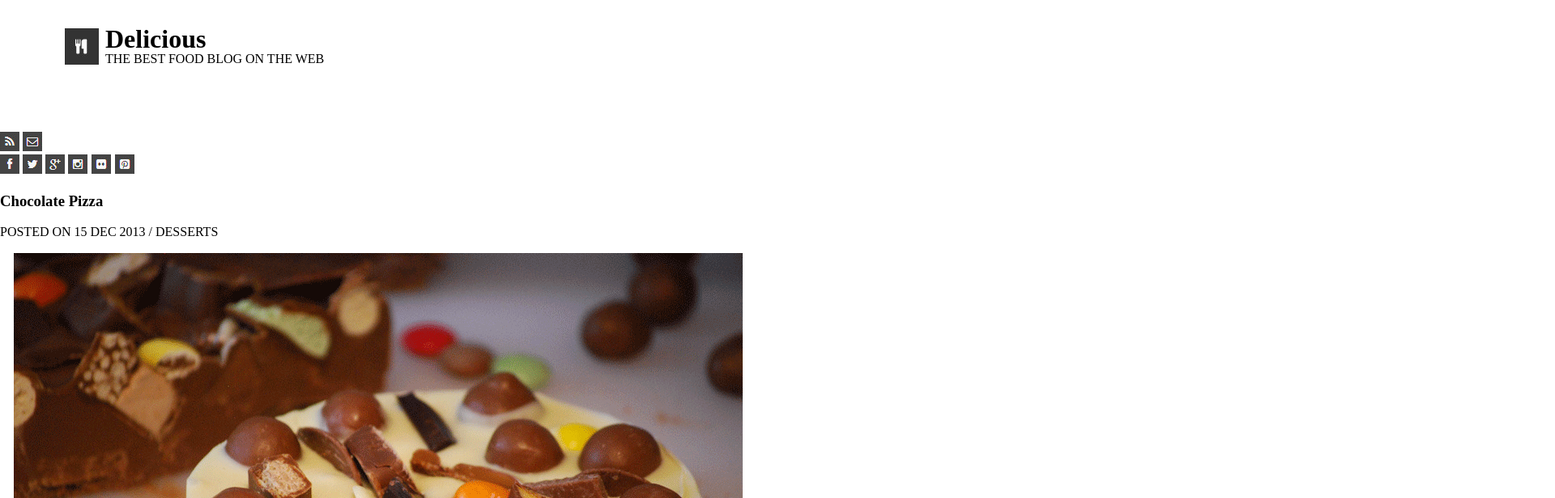
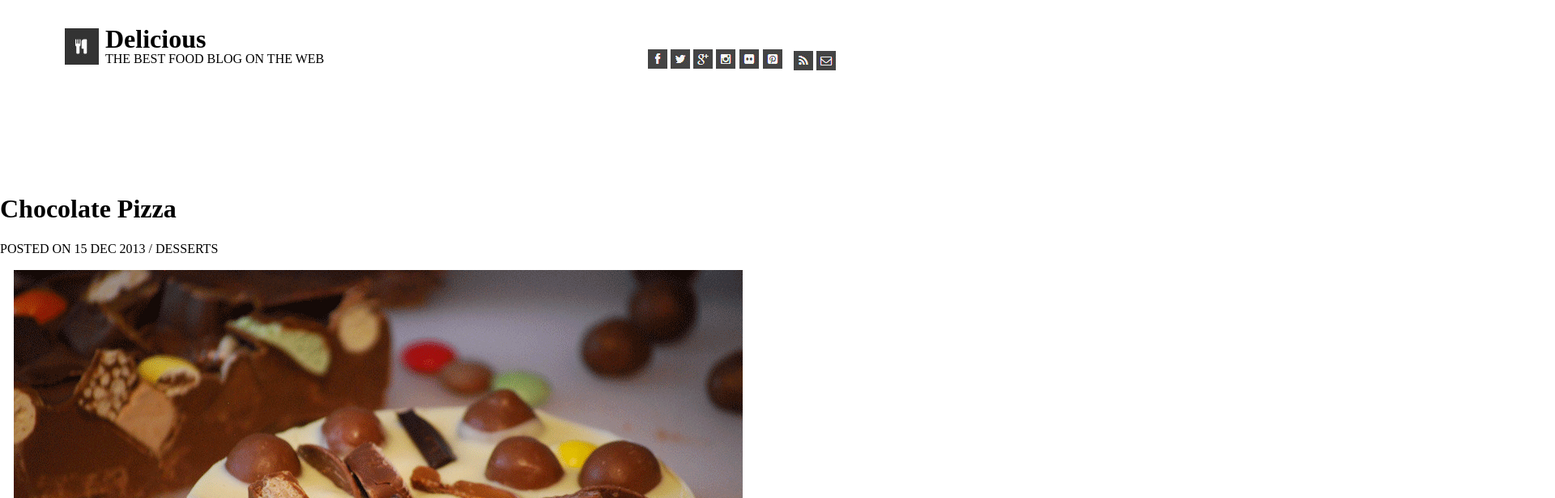
Before and after one commit to abrielcleaver/LAB-10--chocolate-pizza, a website: page index.html in a window 1280 px wide. Shown: the top 616 px of the page at 81% size, 1920 px wide, since content can reach past the window. Drawn offline with Linux system fonts and the light colour scheme.

Commit message:
slowly getting the styles

```diff
--- a/index.html
+++ b/index.html
@@ -37,7 +37,7 @@
 </div>
 
     </header>
-    <h3>Chocolate Pizza</h3>
+    <h1>Chocolate Pizza</h1>
     <p>POSTED ON 15 DEC 2013 / DESSERTS</p>
     <img src="./assets\print-icon.png" alt="print-icon">
     <img src="./assets\choco-pizza.png" alt="picture of chocolate pizza">
--- a/styles/style.css
+++ b/styles/style.css
@@ -1,7 +1,8 @@
 /* body {
-    display: inline-block;
-    margin: 0px auto;
-    text-align: center;
+    display: flex;
+    flex-direction: column;
+    justify-content: center;
+
 } */
 
 #logo {
@@ -20,8 +21,18 @@
     position: relative;
     left: 130px;
     bottom: 65px;
+}
 
+#icons {
+    position: relative;
+    left: 800px;
+    bottom: 130px;
+}
 
+#two-icons {
+    position: relative;
+    left: 980px;
+    bottom: 100px;
 }
 
 .instructions {
```
